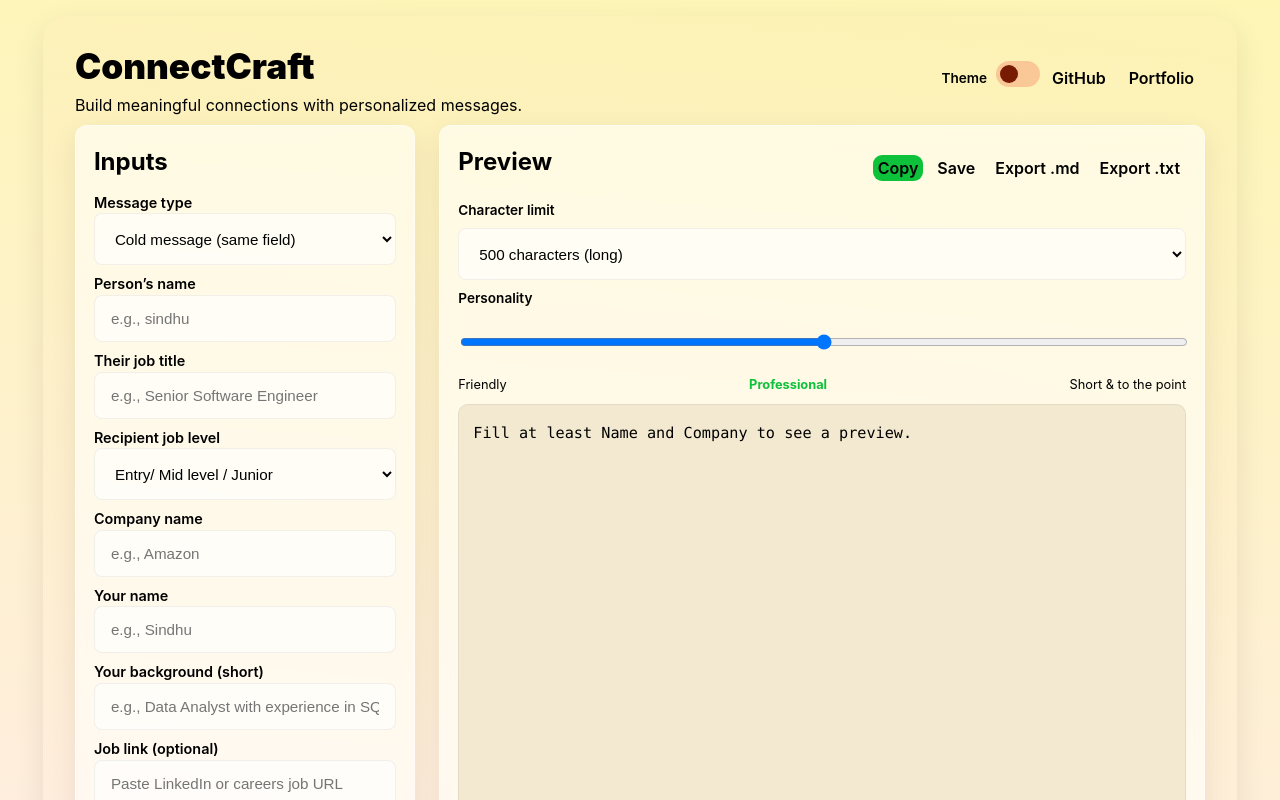
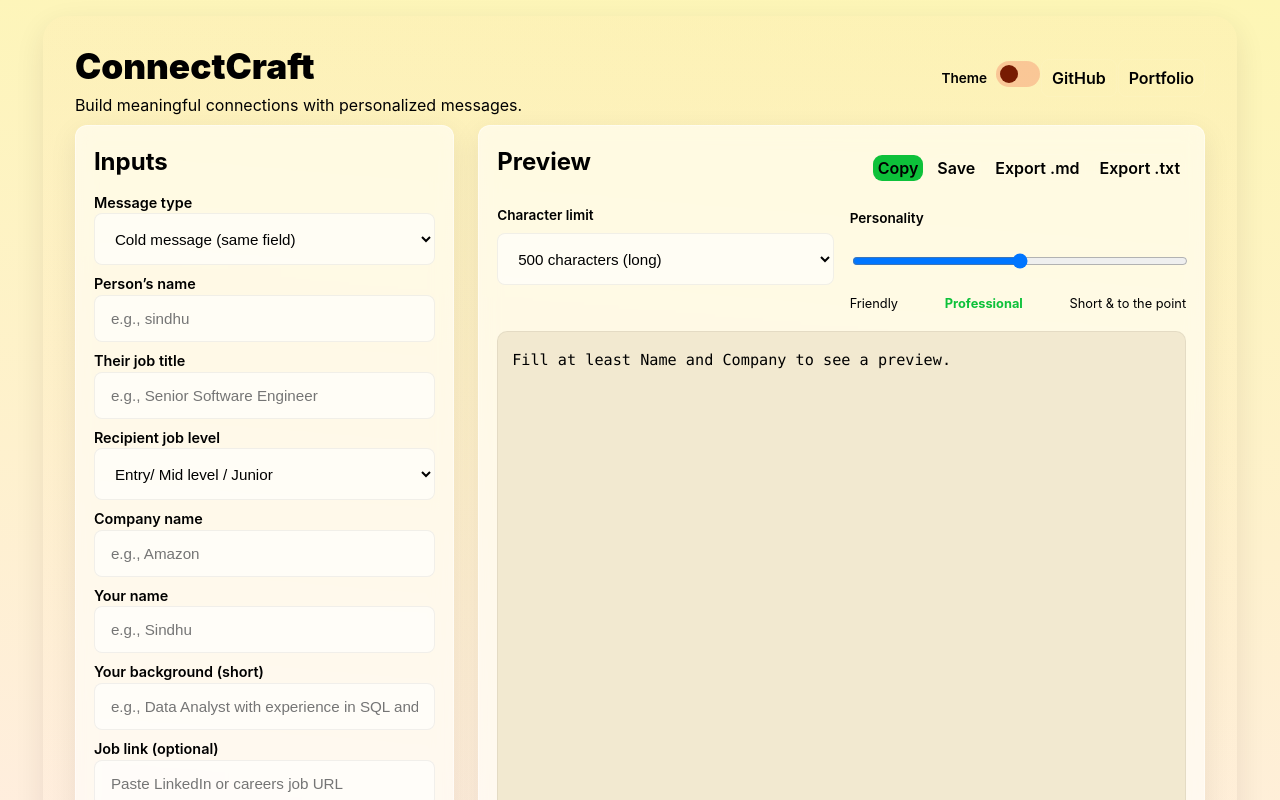
Before and after one commit to kothurisindhu2000/ConnectCraft-Build-Meaningful-Connections, a React (Vite) app: page / in a window 1280 px wide. Shown: the top 800 px of the page. Built offline with nearby package versions, Linux system fonts and the light colour scheme.

Commit message:
Apply preview height changes in src components

```diff
--- a/src/App.css
+++ b/src/App.css
@@ -1,6 +1,7 @@
 /* -------------------------
    Frosted glass theme CSS
    ------------------------- */
+
 
 /* Global variables and base font for the whole app */
 :root {
@@ -32,6 +33,7 @@
     Roboto, "Helvetica Neue", Arial;
 }
 
+
 /* Dark theme overrides for all variables above */
 :root[data-theme="dark"] {
   --bg-gradient-a: rgba(16, 18, 23, 1);
@@ -45,9 +47,11 @@
   --shadow: 0 16px 40px rgba(0, 0, 0, 0.6);
 }
 
+
 /* -------------------------
    Page base layout
    ------------------------- */
+
 
 /* Make page and root fill screen and remove margin */
 html,
@@ -56,6 +60,7 @@ body,
   height: flex;
   margin: 0;
 }
+
 
 body {
   min-height: 100vh;
@@ -71,6 +76,7 @@ body {
   -moz-osx-font-smoothing: grayscale;
 }
 
+
 .outer {
   width: 100%;
   display: flex;
@@ -78,6 +84,7 @@ body {
   padding: 16px 18px 24px;
   box-sizing: border-box;
 }
+
 
 .app {
   width: min(1200px, 96%);
@@ -94,21 +101,25 @@ body {
   animation: popIn 420ms ease;
 }
 
+
 /* -------------------------
    Two-column layout (Inputs | Preview)
    ------------------------- */
 
+
 /* Grid that splits into left/right panels */
 .main-grid {
   display: grid;
-  grid-template-columns: 1.2fr 2.7fr;   /* left slightly wider than right */
+  grid-template-columns: 1.2fr 2.3fr;   /* left slightly wider than right */
   gap: 24px;
   align-items: start;
 }
 
+
 /* -------------------------
    Top bar (title + controls)
    ------------------------- */
+
 
 .topbar {
   display: flex;
@@ -118,6 +129,7 @@ body {
   margin-bottom: 8px;
 }
 
+
 /* Brand/title area on the left of top bar */
 .brand {
   display: flex;
@@ -125,16 +137,19 @@ body {
   gap: 12px;
 }
 
+
 .brand-text .title {
   font-size: 2.2rem;   /* big title text */
   color: var(--text);
   font-weight: 900;
 }
 
+
 .brand-text .tagline {
   font-size: 1rem;  /* small subtitle */
   color: var(--muted);
 }
+
 
 /* Controls (theme toggle + GitHub) on the right of top bar */
 .controls {
@@ -143,15 +158,18 @@ body {
   gap: 1px;
 }
 
+
 .control-row {
   display: flex;
   gap: 9px;
   align-items: center;
 }
 
+
 /* -------------------------
    Buttons
    ------------------------- */
+
 
 /* Base button style */
 button {
@@ -164,11 +182,13 @@ button {
   font-weight: 600;
 }
 
+
 /* Smaller size variant */
 button.small {
   padding: 3px 5px;
   font-size: 1rem;  /* button text size */
 }
+
 
 /* Secondary (outlined / transparent) variant */
 button.secondary {
@@ -176,6 +196,7 @@ button.secondary {
   border: 1px solid rgba(255, 255, 255, 0.06);
   color: var(--text);
 }
+
 
 /* Ghost button used for GitHub etc. */
 button.ghost {
@@ -188,19 +209,23 @@ button.ghost {
   font-weight: 600;
 }
 
+
 /* Slight hover lift for ghost buttons */
 button.ghost:hover {
   transform: translateY(-2px);
 }
+
 
 /* Danger button (red) */
 .danger {
   background: var(--danger);
 }
 
+
 /* -------------------------
    Theme switch toggle
    ------------------------- */
+
 
 .switch {
   position: relative;
@@ -209,10 +234,12 @@ button.ghost:hover {
   height: 26px;  /* overall toggle height */
 }
 
+
 /* Hide the raw checkbox */
 .switch input {
   display: none;
 }
+
 
 /* Slider track of the switch */
 .switch .slider {
@@ -223,10 +250,12 @@ button.ghost:hover {
   box-shadow: inset 0 1px rgba(255, 255, 255, 0.02);
 }
 
+
 /* Track when checked (gradient) */
 .switch input:checked + .slider {
   background: linear-gradient(90deg, var(--accent), #549a24);
 }
+
 
 /* The circle/knob of the toggle */
 .switch .slider::after {
@@ -241,14 +270,17 @@ button.ghost:hover {
   transition: transform 220ms cubic-bezier(0.2, 0.9, 0.2, 1);
 }
 
+
 /* Move knob to the right when checked */
 .switch input:checked + .slider::after {
   transform: translateX(18px);
 }
 
+
 /* -------------------------
    Panels (left & right cards)
    ------------------------- */
+
 
 /* Each glass card: Inputs + Preview */
 .panel {
@@ -260,15 +292,18 @@ button.ghost:hover {
   box-shadow: 0 8px 28px rgba(8, 8, 12, 0.08);
 }
 
+
 /* Panel titles (Inputs, Preview) */
 .panel h2 {
   margin: 0 0 12px 0;
   color: var(--text);
 }
 
+
 /* -------------------------
    Form controls
    ------------------------- */
+
 
 /* Label text for all inputs (headings like Recipient name, Their role, etc.) */
 label {
@@ -279,11 +314,13 @@ label {
   margin-bottom: 8px;
 }
 
+
 /* Keep labels readable in dark theme */
 :root[data-theme="dark"] label {
   color: #ffffff;
   font-weight: 600;
 }
+
 
 /* Base styles for input, select, textarea */
 input,
@@ -299,11 +336,13 @@ textarea {
   background: rgba(255, 255, 255, 0.6);
 }
 
+
 /* Make the Message type dropdown taller */
 select {
   height: 52px;           /* try 48–56px until it looks right */
   line-height: 52px;      /* helps vertically center the text */
 }
+
 
 /* Dark theme version of inputs */
 :root[data-theme="dark"] input,
@@ -312,15 +351,18 @@ select {
   background: rgba(157, 87, 87, 0.03);
 }
 
+
 /* Multi-line text fields */
 textarea {
-  min-height: 140px;
+  min-height: 170px;
   resize: vertical;   /* allow user to resize vertically */
 }
+
 
 /* -------------------------
    Preview area
    ------------------------- */
+
 
 .preview-header {
   display: flex;
@@ -330,6 +372,21 @@ textarea {
   margin-bottom: 8px;
 }
 
+
+/* NEW: row that holds Character limit and Personality */
+.preview-row {
+  display: flex;
+  gap: 16px;
+  align-items: flex-start;
+  margin-bottom: 8px;
+}
+
+/* NEW: each field in that row */
+.preview-field {
+  flex: 1;
+}
+
+
 /* Buttons area above preview textarea */
 .preview-controls {
   display: flex;
@@ -337,10 +394,11 @@ textarea {
   align-items: center;
 }
 
+
 /* Preview text box that shows the generated message */
 .preview {
   width: 100%;
-  height: 450px;           /* fixed height */
+  height: 520px;           /* fixed height */
   padding: 14px;
   border-radius: 10px;
   border: 1px solid rgba(0, 4, 9, 0.06);
@@ -352,9 +410,11 @@ textarea {
 }
 
 
+
 /* -------------------------
    Saved messages
    ------------------------- */
+
 
 /* Summary line for collapsible saved sections */
 .saved-list summary {
@@ -363,6 +423,7 @@ textarea {
   margin-top: 12px;
   font-weight: 600;
 }
+
 
 /* Scrollable list container */
 .list {
@@ -374,6 +435,7 @@ textarea {
   overflow: auto;
   padding-right: 6px;
 }
+
 
 /* Single saved item row */
 .item {
@@ -387,6 +449,7 @@ textarea {
   border: 1px solid rgba(255, 255, 255, 0.04);
 }
 
+
 /* Text snippet shown for each saved message */
 .message-snippet {
   margin: 0;
@@ -396,9 +459,11 @@ textarea {
   max-width: 70%;
 }
 
+
 /* -------------------------
    Tone slider & labels
    ------------------------- */
+
 
 /* Wrapper for tone slider + labels */
 .tone {
@@ -408,6 +473,7 @@ textarea {
   margin-top: 8px;
 }
 
+
 /* Labels under the slider: Friendly | Professional | Concise */
 .tone-labels {
   display: flex;
@@ -416,15 +482,18 @@ textarea {
   color: var(--muted);
 }
 
+
 /* Highlight active tone label */
 .tone-labels .active {
   color: var(--accent);
   font-weight: 700;
 }
 
+
 /* -------------------------
    Danger zone (clear all)
    ------------------------- */
+
 
 .danger-zone {
   margin-top: 12px;
@@ -432,9 +501,11 @@ textarea {
   justify-content: flex-end;
 }
 
+
 /* -------------------------
    Utility styles
    ------------------------- */
+
 
 /* Helper for small descriptive text */
 .small {
@@ -443,11 +514,13 @@ textarea {
   font-weight: 600;  /* bold-ish */
 }
 
+
 /* optional: in dark mode keep them light */
 :root[data-theme="dark"] .small {
   color: #ffffff;
   font-weight: 600;
 }
+
 
 /* Responsive: stack panels on small screens */
 @media (max-width: 980px) {
@@ -458,6 +531,7 @@ textarea {
     min-height: 220px;
   }
 }
+
 
 /* Entrance animation for the app container */
 @keyframes popIn {
@@ -471,6 +545,7 @@ textarea {
   }
 }
 
+
 /* Ensure the title color follows dark theme variable */
 :root[data-theme="dark"] .brand-text .title {
   color: var(--text);
--- a/src/App.tsx
+++ b/src/App.tsx
@@ -1,5 +1,6 @@
 import React, { useEffect, useState, type JSX } from "react";
 import "./App.css";
+
 
 /* ----------------------
    Types
@@ -9,6 +10,7 @@ type MessageType =
   | "referral_request"
   | "thank_you"
   | "follow_up";
+
 
 interface FormState {
   messageType: MessageType;
@@ -24,11 +26,13 @@ interface FormState {
   senderName: string; // sender name
 }
 
+
 /* ----------------------
    Helpers
    ---------------------- */
 const LS_MESSAGES = "lmgen_saved_messages_v1";
 const LS_THEME = "lmgen_theme_v1";
+
 
 function formatName(name: string) {
   if (!name) return "";
@@ -38,10 +42,12 @@ function formatName(name: string) {
   );
 }
 
+
 // remove trailing punctuation to avoid ".." or "Capgemini. and"
 function clean(s: string) {
   return (s || "").trim().replace(/[.!?]+$/, "");
 }
+
 
 // safety net only – used for the short mode
 function enforceLinkedInLength(message: string, maxLen: number): string {
@@ -51,9 +57,11 @@ function enforceLinkedInLength(message: string, maxLen: number): string {
   return message;
 }
 
+
 /* Greeting based on job level */
 function getGreeting(level: string): string {
   const v = (level || "").toLowerCase();
+
 
   if (v.includes("director") || v.includes("vp") || v.includes("chief")) {
     return "Dear";
@@ -62,9 +70,11 @@ function getGreeting(level: string): string {
     return "Hello";
   }
 
+
   // entry, mid, senior, principal, staff → all just "Hi"
   return "Hi";
 }
+
 
 /* Light normalization only – no risky grammar changes */
 function rewriteInputs(form: FormState, toneIndex: number): FormState {
@@ -78,6 +88,7 @@ function rewriteInputs(form: FormState, toneIndex: number): FormState {
     return out.trim();
   };
 
+
   return {
     ...form,
     recipientName: formatName(safe(form.recipientName)),
@@ -89,6 +100,7 @@ function rewriteInputs(form: FormState, toneIndex: number): FormState {
     senderName: formatName(safe(form.senderName)),
   };
 }
+
 
 /* ----------------------
    Message generation
@@ -112,31 +124,40 @@ function generateMessage(
     senderName,
   } = form;
 
+
   if (!recipientName || !company) {
     return "Fill at least Name and Company to see a preview.";
   }
 
+
   const name = formatName(recipientName);
   const ctx = context ? context.trim() : "";
+
 
   const companyClean = clean(company);
   const roleClean = clean(theirRole);
   const backgroundClean = clean(yourBackground);
   const goalClean = clean(goal);
 
+
   const greeting = getGreeting(recipientLevel);
+
 
   const jobSentence = jobLink
     ? ` I’m particularly interested in this role: ${jobLink}.`
     : "";
 
+
   const contextSentence = ctx ? ` ${ctx}` : "";
+
 
   // without goalType dropdown, just use goal text if present
   const goalSentence = goalClean || "";
 
+
   // fallback if senderName blank
   const signatureName = senderName || "Your Name";
+
 
   const portfolioLine =
     PortfolioLink && PortfolioLink.trim().length > 0
@@ -145,6 +166,7 @@ function generateMessage(
 
 
   let base = "";
+
 
   /* ----------------------
    Short true 200-character versions
@@ -161,6 +183,7 @@ if (charLimit === 200) {
         }
         return enforceLinkedInLength(base, charLimit);
 
+
       case "referral_request":
         if (toneIndex === 0) {
           base = `${greeting} ${name} 👋 I’m ${backgroundClean} exploring roles at ${companyClean} in ${goalClean || "your area"}. If my profile fits, I’d appreciate a quick chat or referral.${contextSentence}`;
@@ -171,6 +194,7 @@ if (charLimit === 200) {
         }
         return enforceLinkedInLength(base, charLimit);
 
+
       case "thank_you":
         if (toneIndex === 0) {
           base = `${greeting} ${name} 👋 Thank you for speaking with me about ${companyClean} and your role as ${roleClean}. I truly appreciated your insight.${contextSentence}`;
@@ -180,6 +204,7 @@ if (charLimit === 200) {
           base = `${greeting} ${name}, thank you for speaking with me about ${companyClean} and your work as ${roleClean}. I appreciated the helpful guidance.${contextSentence}`;
         }
         return enforceLinkedInLength(base, charLimit);
+
 
       case "follow_up":
         if (toneIndex === 0) {
@@ -192,6 +217,7 @@ if (charLimit === 200) {
         return enforceLinkedInLength(base, charLimit);
     }
   }
+
 
   /* ----------------------
      Long 500-character versions
@@ -227,6 +253,7 @@ switch (messageType) {
       }
       break;
 
+
     case "referral_request":
       if (toneIndex === 0) {
         base =
@@ -241,6 +268,7 @@ switch (messageType) {
           jobLink && jobLink.trim().length > 0
             ? `I came across this position, which aligns closely with my experience: ${jobLink}.\n\n`
             : `I came across a position that aligns closely with my experience.\n\n`;
+
 
         base =
           `${greeting} ${name},\n\n` +
@@ -259,6 +287,7 @@ switch (messageType) {
           `Warm regards,\n${signatureName}${portfolioLine}`;
       }
       break;
+
 
     case "thank_you":
       if (toneIndex === 0) {
@@ -279,6 +308,7 @@ switch (messageType) {
           `Warm regards,\n${signatureName}${portfolioLine}`;
       }
       break;
+
 
     case "follow_up":
       if (toneIndex === 0) {
@@ -314,6 +344,7 @@ switch (messageType) {
   return base;
 }
 
+
 /* ----------------------
    Component
    ---------------------- */
@@ -332,6 +363,7 @@ export default function App(): JSX.Element {
     senderName: "",
   });
 
+
   const [copied, setCopied] = useState(false);
   const [theme, setTheme] = useState<"light" | "dark">(
     () => {
@@ -340,6 +372,7 @@ export default function App(): JSX.Element {
   );
   const [toneIndex, setToneIndex] = useState<number>(1);
   const [charLimit, setCharLimit] = useState<200 | 500>(500);
+
 
   const [savedMessages, setSavedMessages] = useState<string[]>(() => {
     try {
@@ -350,17 +383,21 @@ export default function App(): JSX.Element {
     }
   });
 
+
   const rewritten = rewriteInputs(form, toneIndex);
   const preview = generateMessage(rewritten, toneIndex, charLimit);
+
 
   useEffect(() => {
     localStorage.setItem(LS_THEME, theme);
     document.documentElement.setAttribute("data-theme", theme);
   }, [theme]);
 
+
   useEffect(() => {
     localStorage.setItem(LS_MESSAGES, JSON.stringify(savedMessages));
   }, [savedMessages]);
+
 
   const handleChange = (
     e:
@@ -373,6 +410,7 @@ export default function App(): JSX.Element {
     setCopied(false);
   };
 
+
   const handleCopy = async () => {
     if (!preview || preview.startsWith("Fill at least")) return;
     await navigator.clipboard.writeText(preview);
@@ -380,10 +418,12 @@ export default function App(): JSX.Element {
     setTimeout(() => setCopied(false), 1500);
   };
 
+
   const handleSaveMessage = () => {
     if (!preview || preview.startsWith("Fill at least")) return;
     setSavedMessages((s) => [preview, ...s]);
   };
+
 
   const handleExport = (format: "txt" | "md") => {
     if (!preview || preview.startsWith("Fill at least")) return;
@@ -399,17 +439,19 @@ export default function App(): JSX.Element {
     URL.revokeObjectURL(link.href);
   };
 
+
   const deleteSavedMessage = (index: number) => {
     setSavedMessages((s) => s.filter((_, i) => i !== index));
   };
+
 
   const clearAll = () => {
     setSavedMessages([]);
     localStorage.removeItem(LS_MESSAGES);
   };
 
+
   const clearInputs = () => {
-
     setForm({
       messageType: "cold_same_field",
       recipientName: "",
@@ -426,12 +468,17 @@ export default function App(): JSX.Element {
     setCopied(false);
   };
 
+
   const openGithub = () => {
     window.open("https://github.com/kothurisindhu2000", "_blank");
   };
 
+
   const openPortfolio = () => {
-  window.open("https://kothurisindhu2000.github.io/Portfolio-Sindhu/", "_blank");
+    window.open(
+      "https://kothurisindhu2000.github.io/Portfolio-Sindhu/",
+      "_blank"
+    );
   };
 
 
@@ -449,6 +496,7 @@ export default function App(): JSX.Element {
             </div>
           </div>
 
+
           <div className="controls">
             <div className="control-row">
               <span className="small">Theme</span>
@@ -464,21 +512,23 @@ export default function App(): JSX.Element {
               </label>
             </div>
 
+
             <button className="ghost small" onClick={openGithub}>
               GitHub
             </button>
             <button className="ghost small" onClick={openPortfolio}>
               Portfolio
             </button>
-
           </div>
         </header>
+
 
         {/* Main grid: Inputs + Preview */}
         <div className="main-grid">
           {/* Left panel: Inputs */}
           <section className="panel">
             <h2>Inputs</h2>
+
 
             <label>
               Message type
@@ -496,6 +546,7 @@ export default function App(): JSX.Element {
               </select>
             </label>
 
+
             <label>
               Person’s name
               <input
@@ -506,6 +557,7 @@ export default function App(): JSX.Element {
               />
             </label>
 
+
             <label>
               Their job title
               <input
@@ -515,6 +567,7 @@ export default function App(): JSX.Element {
                 placeholder="e.g., Senior Software Engineer"
               />
             </label>
+
 
             <label>
               Recipient job level
@@ -530,6 +583,7 @@ export default function App(): JSX.Element {
               </select>
             </label>
 
+
             <label>
               Company name
               <input
@@ -539,6 +593,7 @@ export default function App(): JSX.Element {
                 placeholder="e.g., Amazon"
               />
             </label>
+
 
             <label>
               Your name
@@ -550,6 +605,7 @@ export default function App(): JSX.Element {
               />
             </label>
 
+
             <label>
               Your background (short)
               <input
@@ -559,6 +615,7 @@ export default function App(): JSX.Element {
                 placeholder="e.g., Data Analyst with experience in SQL and Python"
               />
             </label>
+
 
             <label>
               Job link (optional)
@@ -570,6 +627,7 @@ export default function App(): JSX.Element {
               />
             </label>
 
+
             <label>
               Portfolio link (optional)
               <input
@@ -580,12 +638,14 @@ export default function App(): JSX.Element {
               />
             </label>
 
+
             <div style={{ marginTop: 10, textAlign: "right" }}>
               <button className="small secondary" onClick={clearInputs}>
                 Clear inputs
               </button>
             </div>
           </section>
+
 
           {/* Right panel: Preview + saved messages */}
           <section className="panel">
@@ -616,7 +676,10 @@ export default function App(): JSX.Element {
               </div>
             </div>
 
-            {/* Character limit box under preview header */}
+
+            {/* NEW: character limit + personality in one row */}
+            <div className="preview-row">
+              <div className="preview-field">
                 <div className="tone" style={{ marginTop: 5 }}>
                   <span className="small">Character limit</span>
                   <select
@@ -629,8 +692,9 @@ export default function App(): JSX.Element {
                     <option value={500}>500 characters (long)</option>
                   </select>
                 </div>
+              </div>
 
-            {/* Tone slider + labels */}
+              <div className="preview-field">
                 <div className="tone">
                   <span className="small">Personality</span>
                   <input
@@ -653,6 +717,9 @@ export default function App(): JSX.Element {
                     </span>
                   </div>
                 </div>
+              </div>
+            </div>
+
 
             <textarea
               className="preview"
@@ -661,6 +728,7 @@ export default function App(): JSX.Element {
               value={preview}
               placeholder="Your LinkedIn message will appear here..."
             />
+
 
             <details className="saved-list">
               <summary>Saved messages ({savedMessages.length})</summary>
@@ -687,6 +755,7 @@ export default function App(): JSX.Element {
               </div>
             </details>
 
+
             <div className="danger-zone">
               <button className="danger small" onClick={clearAll}>
                 Clear all saved data
```
Lines whose indentation alone changed are shown as unchanged.
